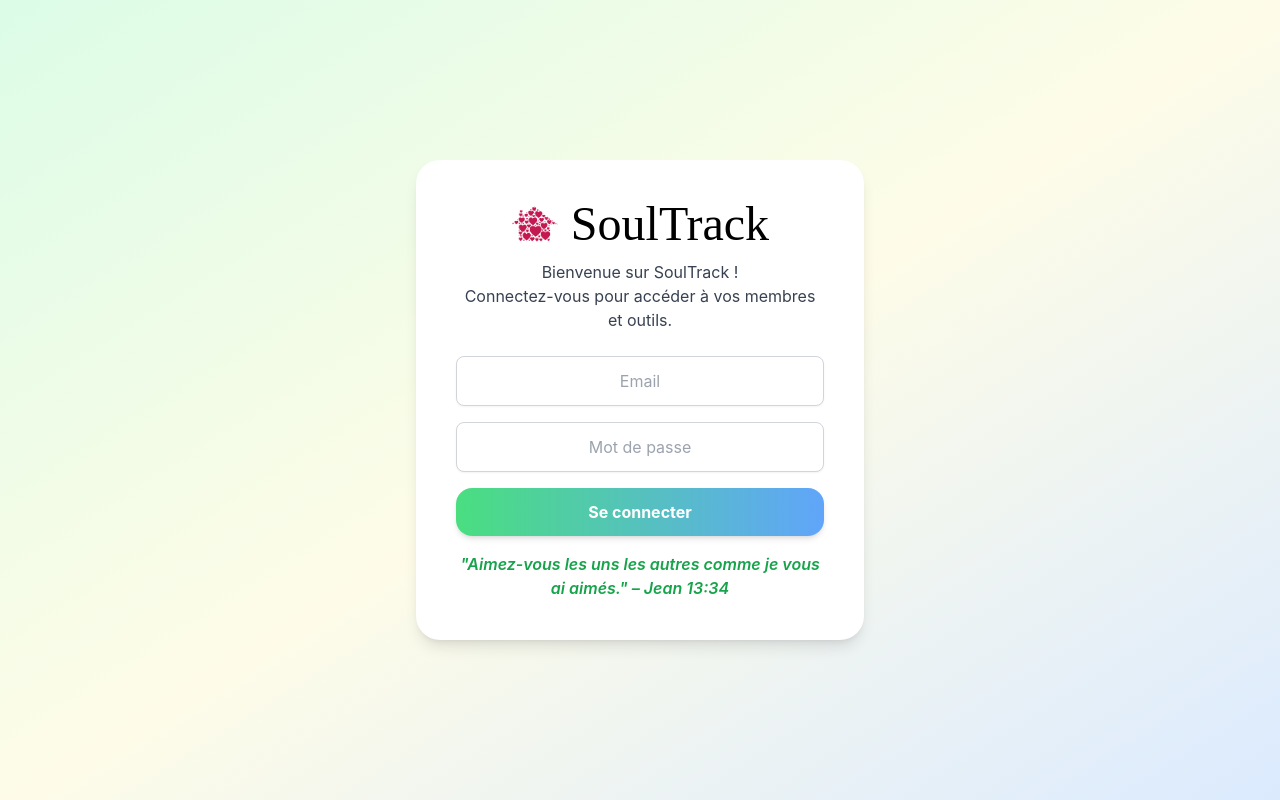
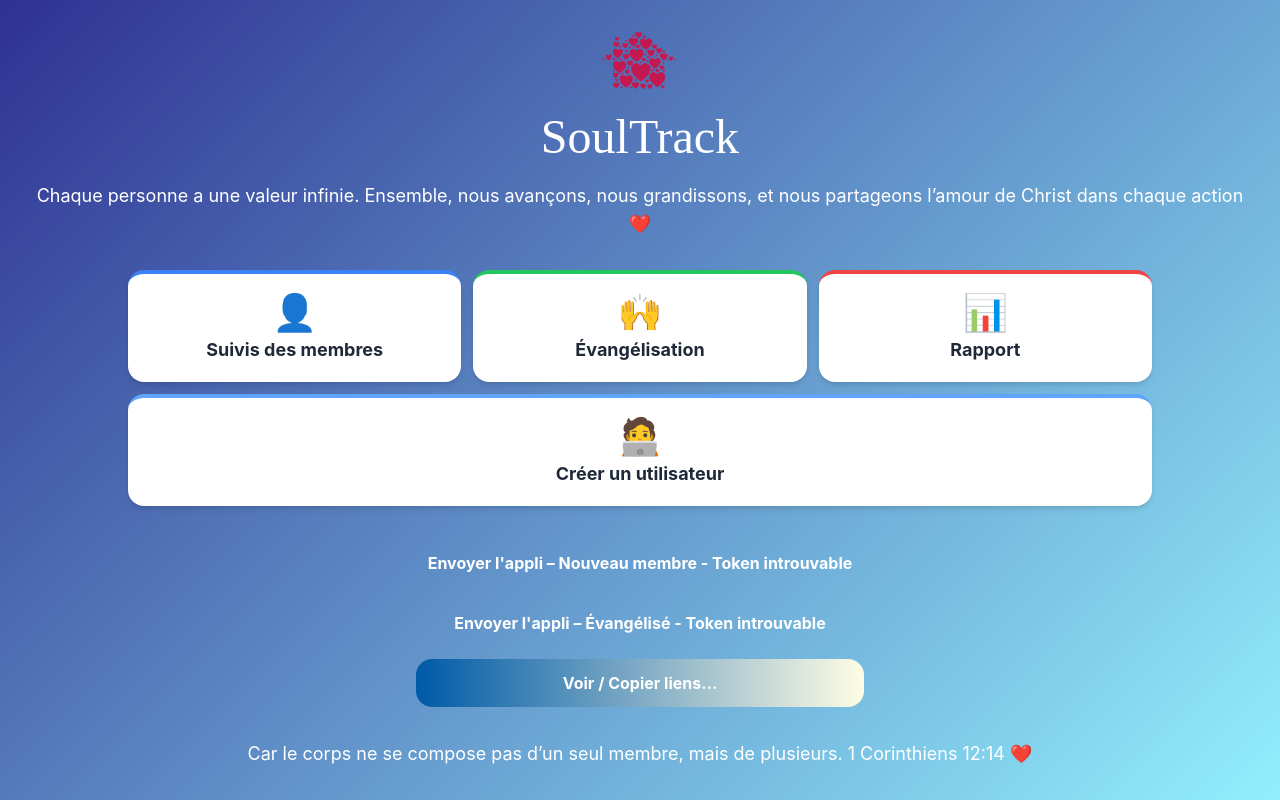
Before and after one commit to allanbavajee/soultrack, a Next.js app: page / in a window 1280 px wide. Built offline with nearby package versions, Linux system fonts and the light colour scheme; no server answers; the database is empty.

Commit message:
Update index.js

```diff
--- a/pages/index.js
+++ b/pages/index.js
@@ -1,168 +1,39 @@
-//pages/index.js
+// pages/index.js
 "use client";
 
-import { useEffect, useState } from "react";
+import { useState } from "react";
 import Link from "next/link";
 import Image from "next/image";
-import { useRouter } from "next/router";
-import supabase from "../lib/supabaseClient";
 import SendLinkPopup from "../components/SendLinkPopup";
 
 export default function HomePage() {
-  const router = useRouter();
-  const [profile, setProfile] = useState(null);
-  const [loading, setLoading] = useState(true);
+  // Pour la démo, on peut simuler un profil Admin
+  const [profile] = useState({
+    role: "Admin",
+  });
 
-  const [loginEmail, setLoginEmail] = useState("");
-  const [loginPassword, setLoginPassword] = useState("");
-  const [error, setError] = useState(null);
-  const [loggingIn, setLoggingIn] = useState(false);
-
-  // Vérifier si l'utilisateur est déjà connecté
-  useEffect(() => {
-    const storedUser = localStorage.getItem("userId");
-    if (storedUser) {
-      // Récupérer le profil depuis Supabase
-      supabase
-        .from("profiles")
-        .select("*")
-        .eq("id", storedUser)
-        .single()
-        .then(({ data, error }) => {
-          if (!error && data) setProfile(data);
-          setLoading(false);
-        })
-        .catch(() => setLoading(false));
-    } else {
-      setLoading(false);
-    }
-  }, []);
-
-  const handleLogin = async (e) => {
-    e.preventDefault();
-    setLoggingIn(true);
-    setError(null);
-
-    try {
-      const { data: profileData, error } = await supabase
-        .from("profiles")
-        .select("*")
-        .eq("email", loginEmail)
-        .single();
-
-      if (error || !profileData) {
-        setError("Utilisateur introuvable");
-        setLoggingIn(false);
-        return;
-      }
-
-      // Vérification mot de passe simple côté Next.js
-      if (profileData.password !== loginPassword) {
-        setError("Mot de passe incorrect");
-        setLoggingIn(false);
-        return;
-      }
-
-      localStorage.setItem("userId", profileData.id);
-      setProfile(profileData);
-    } catch (err) {
-      console.error(err);
-      setError("Erreur inattendue");
-    } finally {
-      setLoggingIn(false);
-    }
-  };
-
-  const handleLogout = () => {
-    localStorage.removeItem("userId");
-    setProfile(null);
-  };
-
-  if (loading) {
-    return <p className="text-center mt-10 text-gray-600">Chargement…</p>;
-  }
-
-  // Si pas connecté → afficher login
-  if (!profile) {
-    return (
-      <div className="min-h-screen flex items-center justify-center bg-gradient-to-br from-green-100 via-yellow-50 to-blue-100 p-6">
-        <div className="bg-white p-10 rounded-3xl shadow-lg w-full max-w-md flex flex-col items-center">
-          <h1 className="text-5xl font-handwriting text-black-800 mb-3 flex flex-col sm:flex-row items-center justify-center gap-3">
-            <img
-              src="/logo.png"
-              alt="Logo SoulTrack"
-              className="w-12 h-12 object-contain"
-            />
-            SoulTrack
-          </h1>
-
-          <p className="text-center text-gray-700 mb-6">
-            Bienvenue sur SoulTrack !<br />
-            Connectez-vous pour accéder à vos membres et outils.
-          </p>
-
-          <form onSubmit={handleLogin} className="flex flex-col w-full gap-4">
-            <input
-              type="email"
-              placeholder="Email"
-              value={loginEmail}
-              onChange={(e) => setLoginEmail(e.target.value)}
-              className="border border-gray-300 p-3 rounded-lg w-full text-center shadow-sm focus:outline-green-500 focus:ring-2 focus:ring-green-200 transition"
-              required
-            />
-
-            <input
-              type="password"
-              placeholder="Mot de passe"
-              value={loginPassword}
-              onChange={(e) => setLoginPassword(e.target.value)}
-              className="border border-gray-300 p-3 rounded-lg w-full text-center shadow-sm focus:outline-green-500 focus:ring-2 focus:ring-green-200 transition"
-              required
-            />
-
-            {error && <p className="text-red-500 text-center">{error}</p>}
-
-            <button
-              type="submit"
-              disabled={loggingIn}
-              className="bg-gradient-to-r from-green-400 to-blue-400 hover:from-green-500 hover:to-blue-500 text-white font-bold py-3 rounded-2xl shadow-md transition-all duration-200"
-            >
-              {loggingIn ? "Connexion…" : "Se connecter"}
-            </button>
-          </form>
-
-          <p className="text-center italic font-semibold mt-4 text-green-600">
-            "Aimez-vous les uns les autres comme je vous ai aimés." – Jean 13:34
-          </p>
-        </div>
-      </div>
-    );
-  }
-
-  // Si connecté → afficher Home
   return (
     <div
       className="min-h-screen flex flex-col items-center justify-between p-6 gap-2"
       style={{ background: "linear-gradient(135deg, #2E3192 0%, #92EFFD 100%)" }}
     >
-      <div className="flex w-full justify-between items-center mb-2">
-        <div className="flex items-center gap-2">
-          <Image src="/logo.png" alt="SoulTrack Logo" width={60} height={60} />
-          <h1 className="text-3xl font-handwriting text-white">SoulTrack</h1>
-        </div>
-        <button
-          onClick={handleLogout}
-          className="bg-red-500 hover:bg-red-600 text-white font-bold px-4 py-2 rounded-lg"
-        >
-          Déconnexion
-        </button>
+      {/* Logo */}
+      <div className="mt-1">
+        <Image src="/logo.png" alt="SoulTrack Logo" width={80} height={80} />
       </div>
 
-      <div className="text-center text-white text-lg font-handwriting-light mb-4">
-        Chaque personne a une valeur infinie. Ensemble, nous avançons, grandissons et partageons
-        l’amour de Christ dans chaque action ❤️
+      {/* Titre */}
+      <h1 className="text-5xl sm:text-5xl font-handwriting text-white text-center mt-1">
+        SoulTrack
+      </h1>
+
+      {/* Message */}
+      <div className="mt-1 mb-2 text-center text-white text-lg font-handwriting-light">
+        Chaque personne a une valeur infinie. Ensemble, nous avançons, nous grandissons,
+        et nous partageons l’amour de Christ dans chaque action ❤️
       </div>
 
+      {/* Cartes principales */}
       <div className="flex flex-col md:flex-row flex-wrap gap-3 justify-center w-full max-w-5xl mt-2">
         {(profile.role === "ResponsableIntegration" || profile.role === "Admin") && (
           <Link href="/membres-hub" className="flex-1 min-w-[250px]">
@@ -207,6 +78,7 @@ export default function HomePage() {
         )}
       </div>
 
+      {/* Boutons popup */}
       <div className="flex flex-col gap-3 mt-4 w-full max-w-md">
         {(profile.role === "ResponsableIntegration" || profile.role === "Admin") && (
           <SendLinkPopup
@@ -233,6 +105,7 @@ export default function HomePage() {
         )}
       </div>
 
+      {/* Verset */}
       <div className="mt-4 mb-2 text-center text-white text-lg font-handwriting-light">
         Car le corps ne se compose pas d’un seul membre, mais de plusieurs. 1 Corinthiens 12:14 ❤️
       </div>
```
